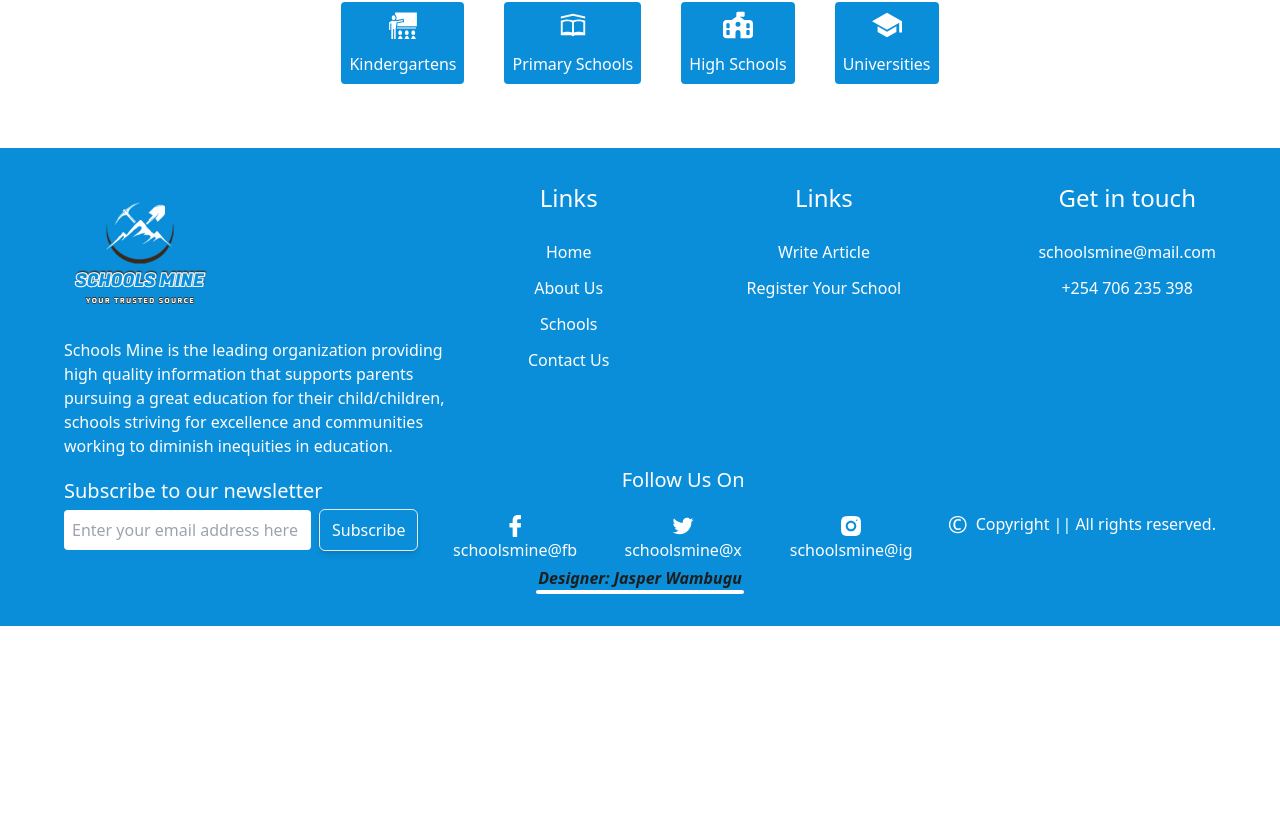
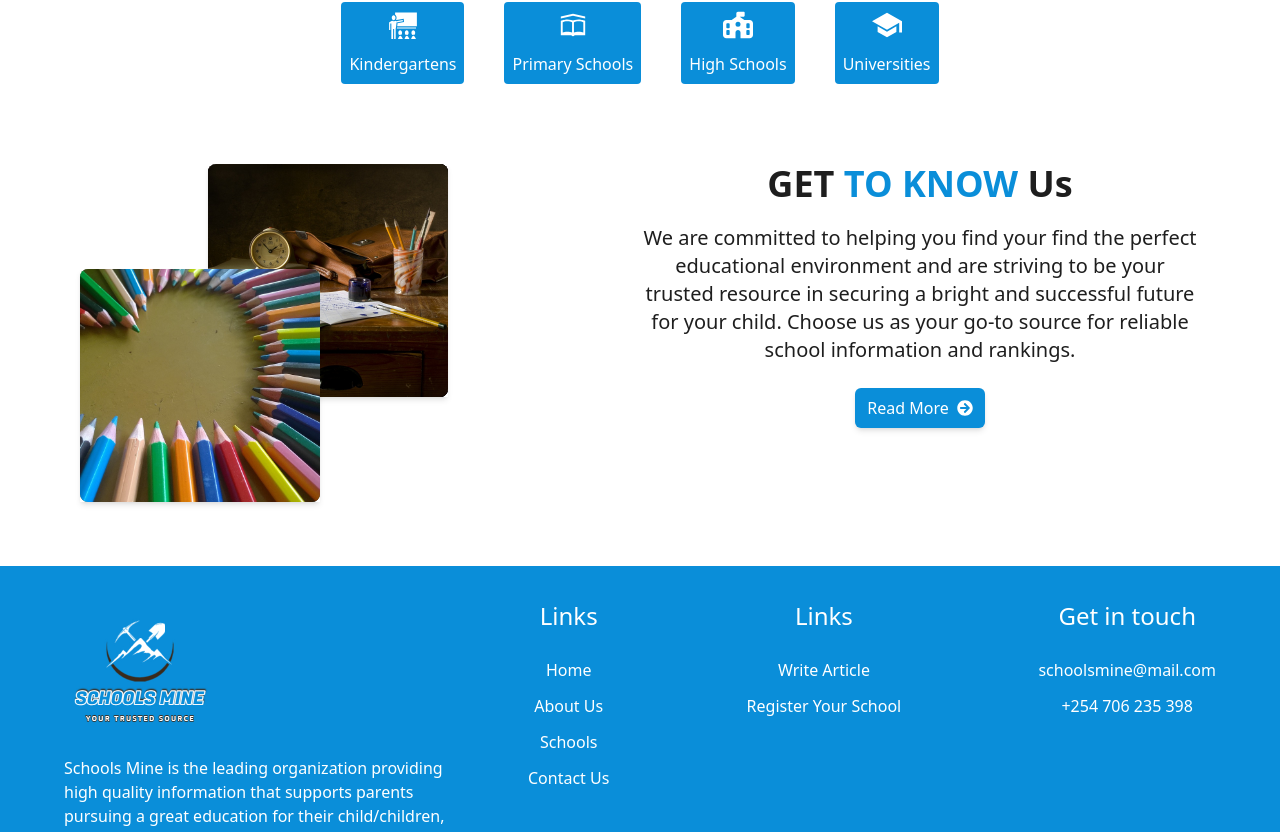
Before and after one commit to JAS-D98/JSM-hackathon-project, a React (Vite) app: page / in a window 1280 px wide. Shown: the part 1182-2014 px from the top of the page. Before the commit the page ends 1808 px from the top, so only its background shows below. Built offline with nearby package versions, Linux system fonts and the light colour scheme.

Commit message:
add about us section in landing page

```diff
--- a/src/assets/images/index.js
+++ b/src/assets/images/index.js
@@ -9,4 +9,6 @@ import schoolboy from "./schoolboy.png";
 import university from "./university.jpg";
 import universitylady from "./universitylady.png";
 import wave from "./wave.svg";
-export { logo, facebook, twitter, instagram, avatar, kindergarten, schoolsmine, schoolboy, university , universitylady, wave};
+import aboutimage1 from "./aboutimage1.svg";
+import aboutimage2 from "./aboutimage2.svg";
+export { logo, facebook, twitter, instagram, avatar, kindergarten, schoolsmine, schoolboy, university , universitylady, wave, aboutimage1, aboutimage2};
--- a/src/components/button/Button.jsx
+++ b/src/components/button/Button.jsx
@@ -2,6 +2,7 @@ import React from "react";
 
 export default function Button({
   title,
+  icon,
   marginTop,
   backgroundColor,
   border,
@@ -12,7 +13,7 @@ export default function Button({
     className={`flex items-center justify-center px-2 py-1 md:px-3 md:py-2 max-w-[200px] shadow-md mt-${marginTop ? marginTop : `6`} text-white bg-${backgroundColor ? backgroundColor : "bg-primaryBlueColor"} gap-2 rounded-md capitalize hover:opacity-70 ${border ? border : ""}`}
     onClick={funcWord}
     >
-      {title}
+      {title} {icon && <span>{icon}</span>}
     </button>
   );
 }
--- a/src/pages/LandingPage.jsx
+++ b/src/pages/LandingPage.jsx
@@ -10,12 +10,14 @@ import { Autoplay, Pagination,} from 'swiper/modules';
 
 import InputSection from '../components/InputSection/InputSection'
 import { Landingsliders } from '../data/LandingPageSlider';
-import { wave } from '../assets/images';
+import { aboutimage1, aboutimage2, wave } from '../assets/images';
 import { GiTeacher } from "react-icons/gi";
 import CtaCard from '../components/cta/CtaCard';
 import { FaSchoolFlag } from "react-icons/fa6";
+import { FaArrowCircleRight } from "react-icons/fa";
 import { LiaSchoolSolid } from "react-icons/lia";
 import { IoSchoolSharp } from "react-icons/io5";
+import Button from '../components/button/Button';
 
 
 export default function LandingPage() {
@@ -66,6 +68,20 @@ export default function LandingPage() {
         </div>
       {/* end of cta section */}
 
+      {/* start of about us section */}
+      <div className='flex flex-col md:flex-row mt-20 px-20'>
+        <div className='mx-auto w-1/2 justify-center items-center'>
+          <img src={aboutimage1} alt="Some stationery"  className='w-[10em] md:w-[15em] ml-32 shadow-md' />
+          <img src={aboutimage2} alt="Some stationery" className='w-[10em] md:w-[15em] -mt-32 shadow-md'/>
+        </div>
+        <div className='w-full mt-6 md:mt-0 md:w-1/2 text-center flex flex-col items-center'>
+            <h2 className='text-primaryBlackColor font-bold md:text-4xl'>GET <span className='text-primaryBlueColor'>TO KNOW</span> Us</h2>
+            <p className='text-secondaryBlackColor text-sm md:text-xl mt-5'>We are committed to helping you find your find the perfect educational environment and are striving to be your trusted resource in securing a bright and successful future for your child. Choose us as your go-to source for reliable school information and rankings.</p>
+            <a href="/about-us"><Button title="Read More" backgroundColor="primaryBlueColor" icon={<FaArrowCircleRight />}/></a>
+        </div>
+      </div>
+      {/* end of about us section */}
+
     </>
   )
 }
```
Also changed, not shown: src/assets/images/aboutimage1.svg (added), src/assets/images/aboutimage2.svg (added).
